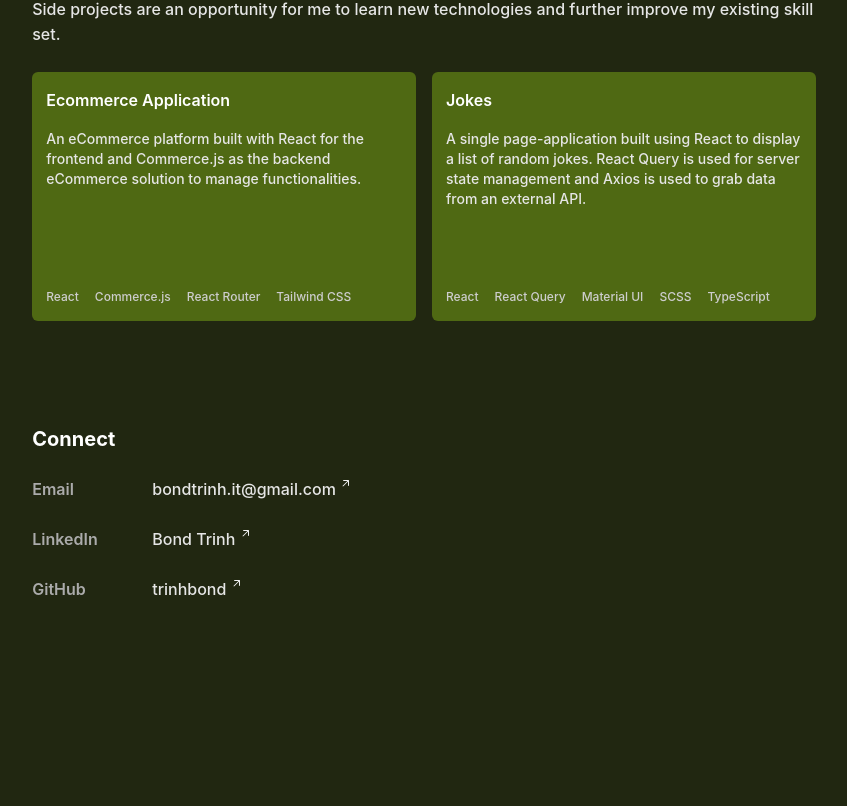
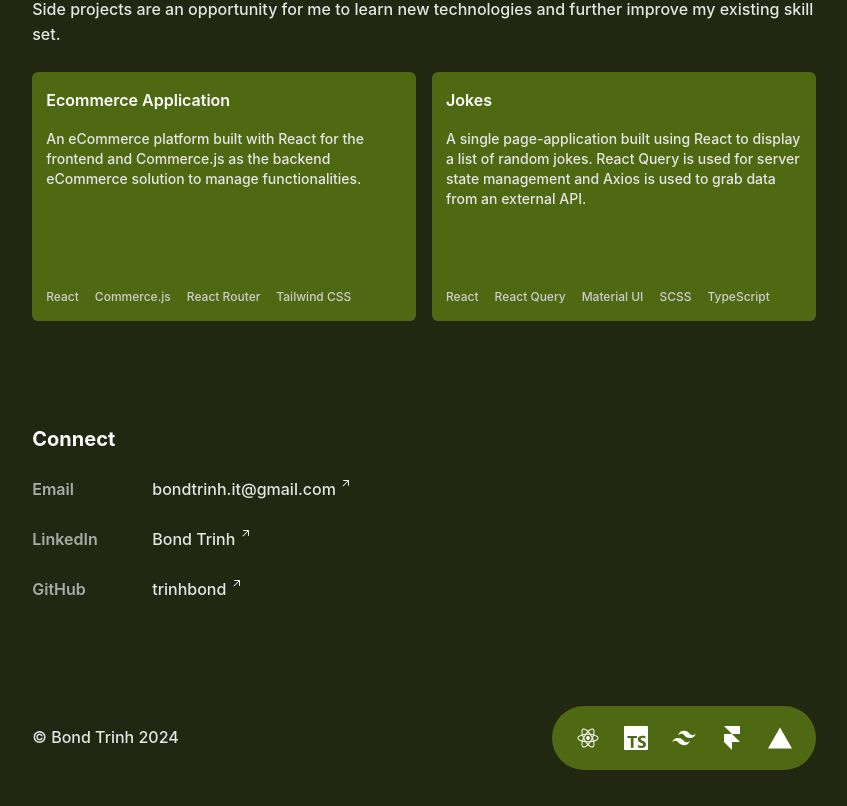
Before and after one commit to trinhbond/personal-portfolio, a React (Create React App) app: page / in a window 1280 px wide. Shown: the part 617-1423 px from the top of the page, without its empty margins (216-1063 px from the left). Before the commit the page ends 1255 px from the top, so only its background shows below. Built offline with nearby package versions, Linux system fonts and the light colour scheme.

Commit message:
footer w name and icons

```diff
--- a/src/pages/Home.tsx
+++ b/src/pages/Home.tsx
@@ -4,6 +4,8 @@ import Project from "../components/Project";
 import ExternalLink from "../components/ExternalLink";
 import Section from "../components/Section";
 import Launch from "../icons/Launch";
+import { SiFramer, SiTypescript, SiVercel } from "react-icons/si";
+import { RiReactjsFill, RiTailwindCssFill } from "react-icons/ri";
 
 export default function Home(): JSX.Element {
   return (
@@ -99,6 +101,32 @@ export default function Home(): JSX.Element {
           </div>
         ))}
       </Section>
+      <Section>
+        <div className="text-[#fff] flex flex-wrap justify-between items-center max-sm:gap-8 max-sm:flex-col-reverse">
+          <h3 className="text-gray-light">
+            &copy; Bond Trinh {new Date().getFullYear()}
+          </h3>
+          <div className="bg-[#4f6913] rounded-full px-6 py-5 max-sm:w-full">
+            <ul className="font-medium flex gap-6 max-sm:justify-evenly">
+              <li>
+                <RiReactjsFill size={"1.5rem"} title="React" />
+              </li>
+              <li>
+                <SiTypescript size={"1.5rem"} title="TypeScript" />
+              </li>
+              <li>
+                <RiTailwindCssFill size={"1.5rem"} title="Tailwind CSS" />
+              </li>
+              <li>
+                <SiFramer size={"1.5rem"} title="Framer" />
+              </li>
+              <li>
+                <SiVercel size={"1.5rem"} title="Vercel" />
+              </li>
+            </ul>
+          </div>
+        </div>
+      </Section>
     </motion.main>
   );
 }
```
